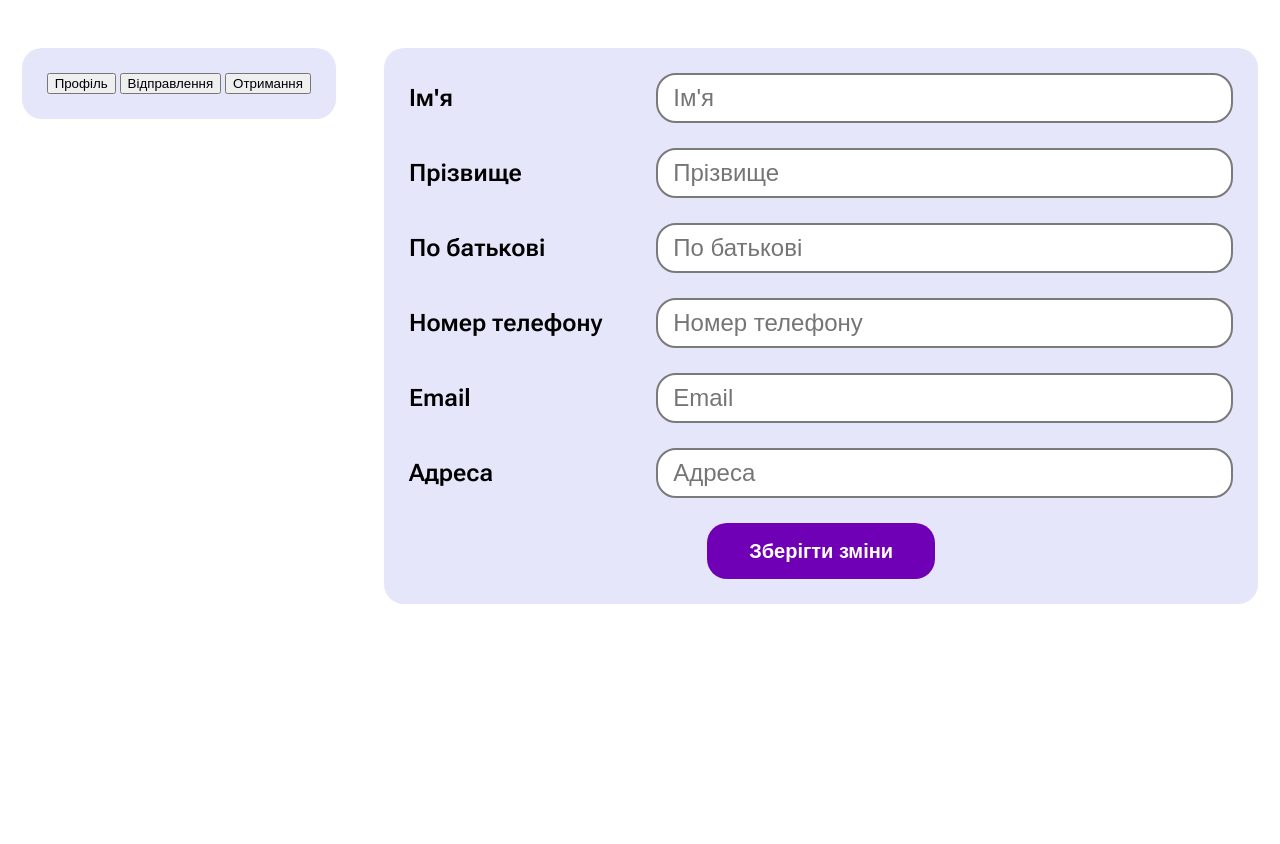
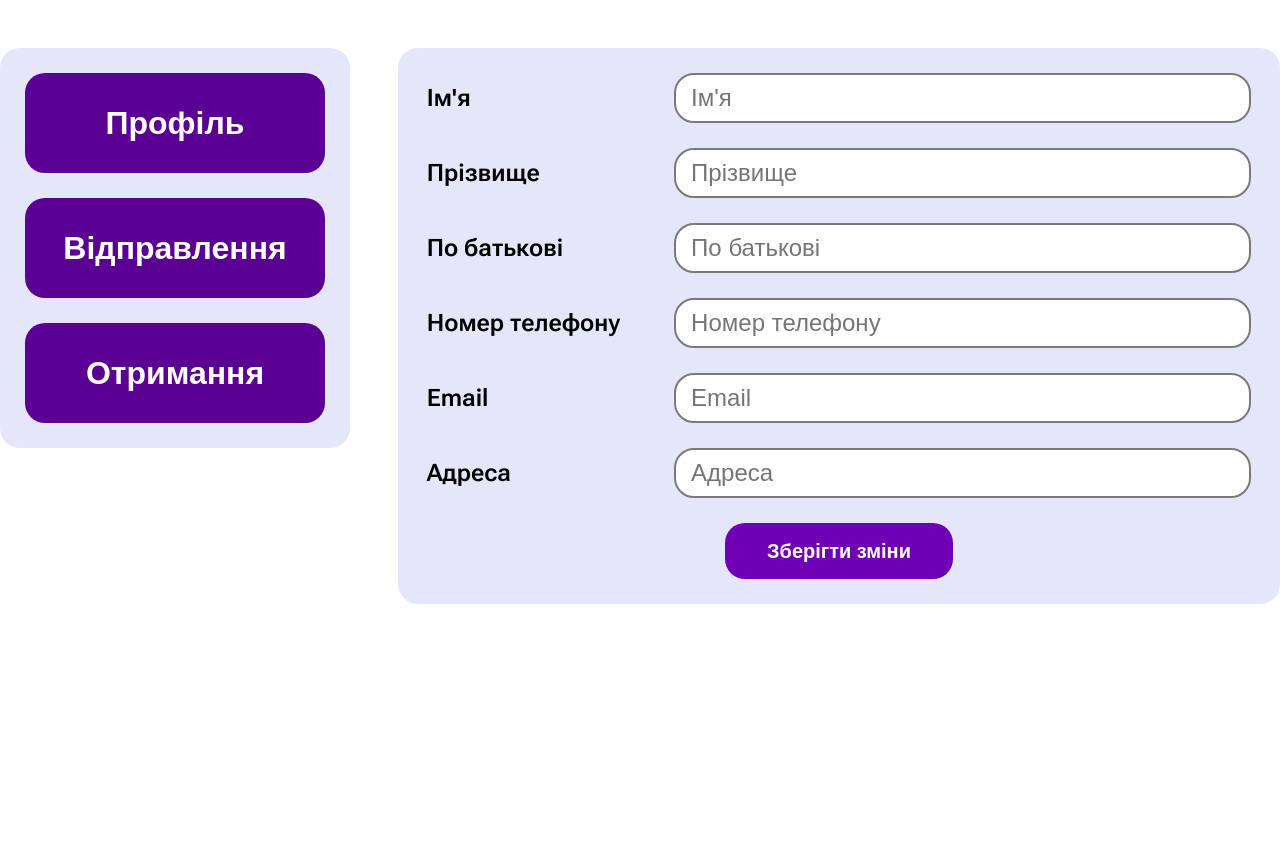
Before and after one commit to dennyKML/quick-web-app, a Flask app: page /profile in a window 1280 px wide. Shown: the part 117-961 px from the top of the page. Run offline with Flask 3, Linux system fonts and the light colour scheme.

Commit message:
Improve style for user profile

```diff
--- a/static/css/profile.css
+++ b/static/css/profile.css
@@ -7,7 +7,7 @@
     gap: 48px;
 }
 
-.category-container, .profile-container {
+.category-container {
     display: flex;
     align-items: center;
     justify-content: center;
@@ -18,6 +18,20 @@
     border-radius: 20px;
     width: fit-content;
     align-self: flex-start;
+}
+
+.profile-container {
+    display: flex;
+    align-items: center;
+    justify-content: center;
+    flex-direction: column;
+    gap: 25px;
+    padding: 25px;
+    background-color: var(--footer-bg);
+    border-radius: 20px;
+    /*width: fit-content;*/
+    align-self: flex-start;
+    width: 946px;
 }
 
 .form-group {
@@ -91,3 +105,26 @@
 .profile-container form button:hover {
     background-color: var(--header-hover-color);
 }
+
+.form-category-container {
+    display: flex;
+    flex-direction: column;
+    gap: 25px;
+}
+
+.form-category-container button {
+    width: 300px;
+    height: 100px;
+    border-radius: 20px;
+    border: none;
+    background-color: var(--main-color);
+    color: var(--some-text);
+    font-size: 32px;
+    font-weight: 800;
+    cursor: pointer;
+    transition: all 0.3s ease;
+}
+
+.form-category-container button:hover {
+    background-color: var(--header-hover-color);
+}
--- a/templates/calc_page.html
+++ b/templates/calc_page.html
@@ -183,7 +183,7 @@
                                                         alt="Посилання на twitter"></a>
                     <a href="https://www.tiktok.com/"><img src="../static/img/homepage/tiktok.svg"
                                                            alt="Посилання на tiktok"></a>
-                    <a href="https://www.youtube.com/"><img src="../static/img/homepage/youtube.svg"
+                    <a href="https://youtu.be/dQw4w9WgXcQ?si=Ufh1X1Rq-_gB_EI6"><img src="../static/img/homepage/youtube.svg"
                                                             alt="Посилання на youtube"></a>
                 </div>
             </div>
--- a/templates/create_page.html
+++ b/templates/create_page.html
@@ -204,7 +204,7 @@
                                                         alt="Посилання на twitter"></a>
                     <a href="https://www.tiktok.com/"><img src="../static/img/homepage/tiktok.svg"
                                                            alt="Посилання на tiktok"></a>
-                    <a href="https://www.youtube.com/"><img src="../static/img/homepage/youtube.svg"
+                    <a href="https://youtu.be/dQw4w9WgXcQ?si=Ufh1X1Rq-_gB_EI6"><img src="../static/img/homepage/youtube.svg"
                                                             alt="Посилання на youtube"></a>
                 </div>
             </div>
--- a/templates/index.html
+++ b/templates/index.html
@@ -241,7 +241,7 @@
                                                         alt="Посилання на twitter"></a>
                     <a href="https://www.tiktok.com/"><img src="../static/img/homepage/tiktok.svg"
                                                            alt="Посилання на tiktok"></a>
-                    <a href="https://www.youtube.com/"><img src="../static/img/homepage/youtube.svg"
+                    <a href="https://youtu.be/dQw4w9WgXcQ?si=Ufh1X1Rq-_gB_EI6"><img src="../static/img/homepage/youtube.svg"
                                                             alt="Посилання на youtube"></a>
                 </div>
             </div>
--- a/templates/locate_package.html
+++ b/templates/locate_package.html
@@ -140,7 +140,7 @@
                                                         alt="Посилання на twitter"></a>
                     <a href="https://www.tiktok.com/"><img src="../static/img/homepage/tiktok.svg"
                                                            alt="Посилання на tiktok"></a>
-                    <a href="https://www.youtube.com/"><img src="../static/img/homepage/youtube.svg"
+                    <a href="https://youtu.be/dQw4w9WgXcQ?si=Ufh1X1Rq-_gB_EI6"><img src="../static/img/homepage/youtube.svg"
                                                             alt="Посилання на youtube"></a>
                 </div>
             </div>
--- a/templates/locate_posts.html
+++ b/templates/locate_posts.html
@@ -142,7 +142,7 @@
                                                         alt="Посилання на twitter"></a>
                     <a href="https://www.tiktok.com/"><img src="../static/img/homepage/tiktok.svg"
                                                            alt="Посилання на tiktok"></a>
-                    <a href="https://www.youtube.com/"><img src="../static/img/homepage/youtube.svg"
+                    <a href="https://youtu.be/dQw4w9WgXcQ?si=Ufh1X1Rq-_gB_EI6"><img src="../static/img/homepage/youtube.svg"
                                                             alt="Посилання на youtube"></a>
                 </div>
             </div>
--- a/templates/profile.html
+++ b/templates/profile.html
@@ -63,7 +63,7 @@
 
 <section class="category-n-profile">
     <div class="category-container">
-        <form method="get" action="{{ url_for('profile') }}">
+        <form class="form-category-container" method="get" action="{{ url_for('profile') }}">
             <button type="submit" name="tab" value="profile" class="single-category-btn">Профіль</button>
             <button type="submit" name="tab" value="send" class="single-category-btn">Відправлення</button>
             <button type="submit" name="tab" value="receive" class="single-category-btn">Отримання</button>
@@ -194,7 +194,7 @@
                                                         alt="Посилання на twitter"></a>
                     <a href="https://www.tiktok.com/"><img src="../static/img/homepage/tiktok.svg"
                                                            alt="Посилання на tiktok"></a>
-                    <a href="https://www.youtube.com/"><img src="../static/img/homepage/youtube.svg"
+                    <a href="https://youtu.be/dQw4w9WgXcQ?si=Ufh1X1Rq-_gB_EI6"><img src="../static/img/homepage/youtube.svg"
                                                             alt="Посилання на youtube"></a>
                 </div>
             </div>
```
